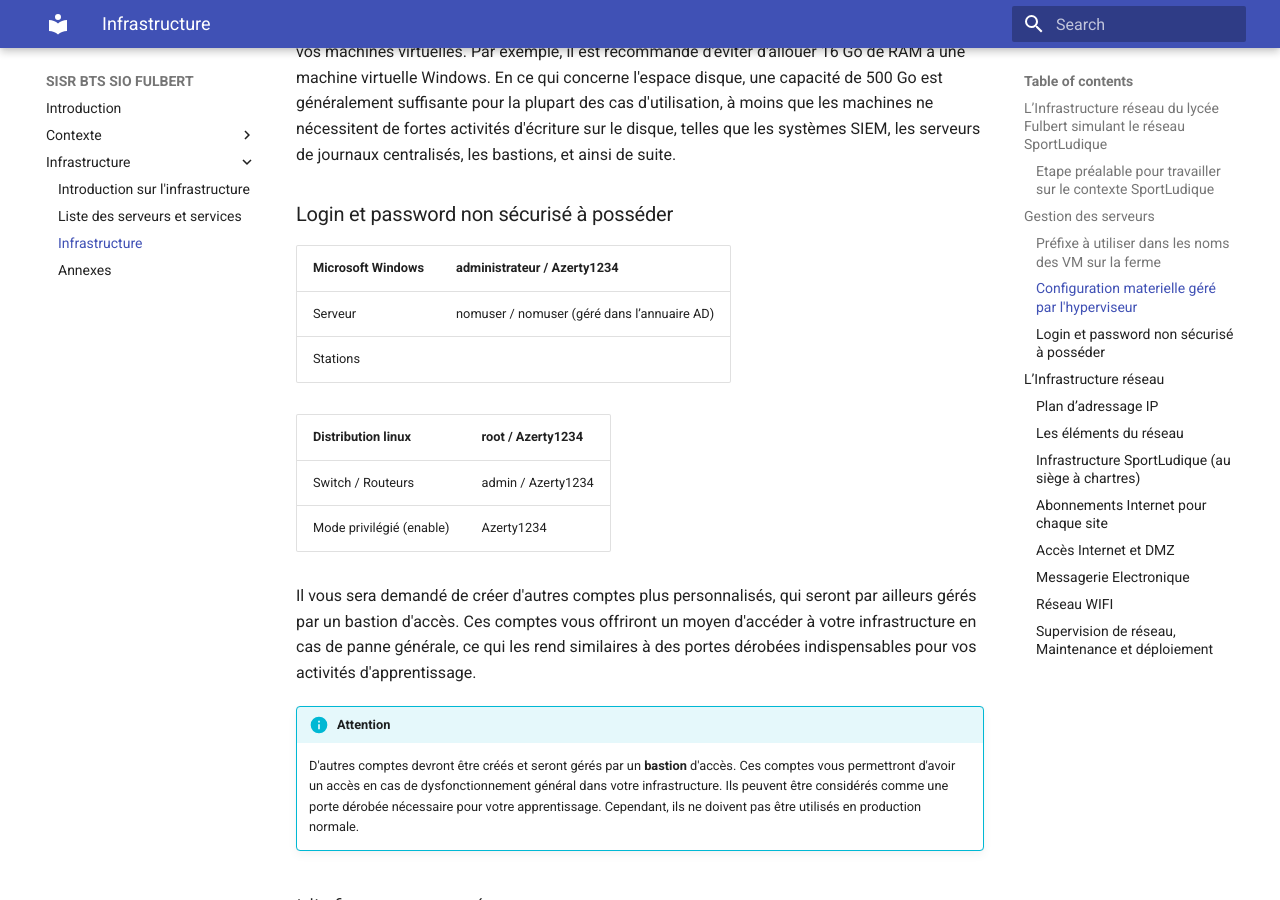
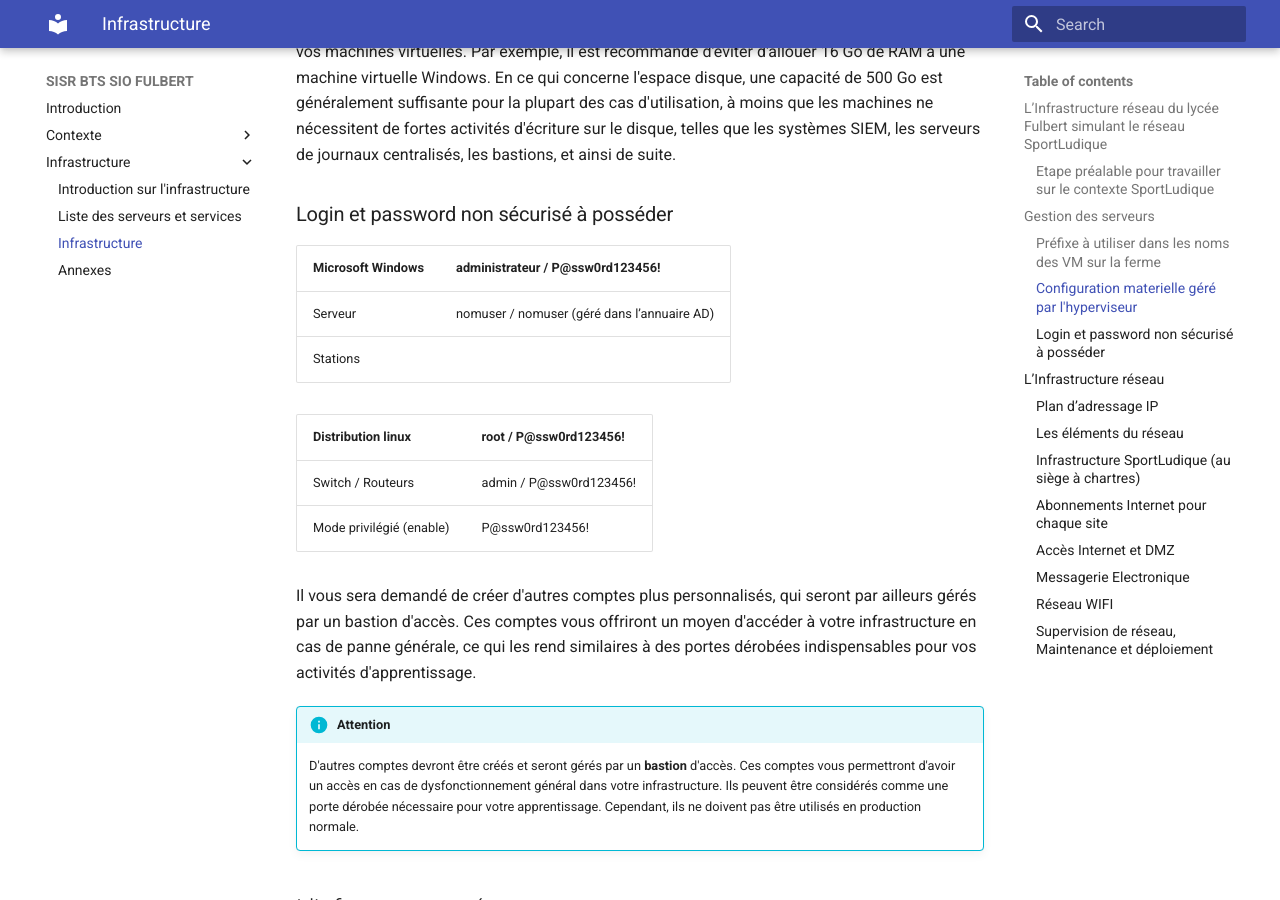
Before and after one commit to lmeryFulbert/sisrsiofulbert.github.io, an MkDocs documentation site: the page built from docs/infrastructure/03-infrastructure.md, in a window 1280 px wide and 900 px high, scrolled down 1796 px. Built offline with MkDocs 1.6.1 and Material for MkDocs 9.7.7, drawn with Linux system fonts in a browser that asks for light colours.

Commit message:
Modif password obligatoire

```diff
--- a/docs/infrastructure/03-infrastructure.md
+++ b/docs/infrastructure/03-infrastructure.md
@@ -55,15 +55,15 @@ Les capacités physiques des serveurs qui hébergent vos machines virtuelles ne
 
 ### Login et password non sécurisé à posséder
 
-| Microsoft Windows      | administrateur / Azerty1234      |
+| Microsoft Windows      | administrateur / P@ssw0rd123456!      |
 |------------------------|----------------------------------|
 | Serveur                | nomuser / nomuser (géré dans l’annuaire AD) |
 | Stations               |                                  |
 
-| Distribution linux     | root / Azerty1234                |
+| Distribution linux     | root /   P@ssw0rd123456!              |
 |------------------------|----------------------------------|
-| Switch / Routeurs      | admin / Azerty1234              |
-| Mode privilégié (enable)| Azerty1234                       |
+| Switch / Routeurs      | admin / P@ssw0rd123456!              |
+| Mode privilégié (enable)| P@ssw0rd123456!                       |
 
 Il vous sera demandé de créer d'autres comptes plus personnalisés, qui seront par ailleurs gérés par un bastion d'accès. Ces comptes vous offriront un moyen d'accéder à votre infrastructure en cas de panne générale, ce qui les rend similaires à des portes dérobées indispensables pour vos activités d'apprentissage.
 
```
